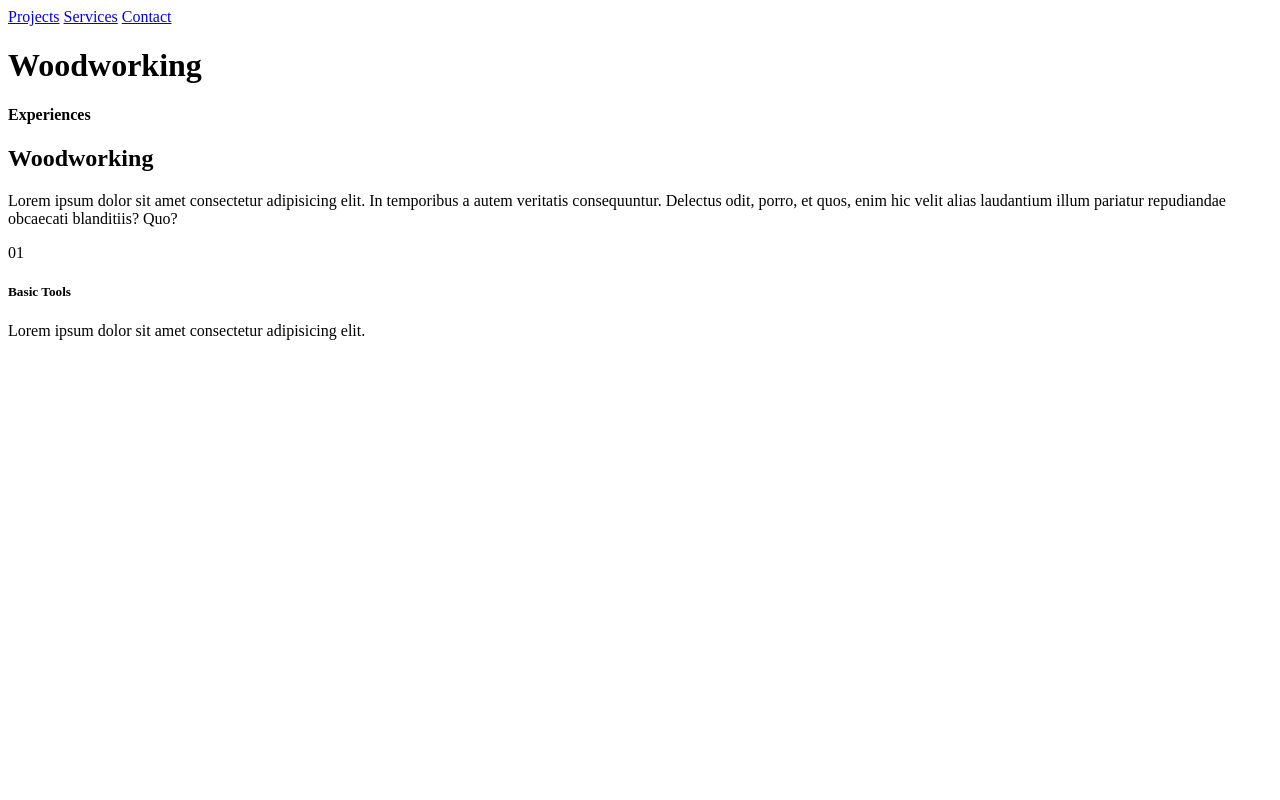
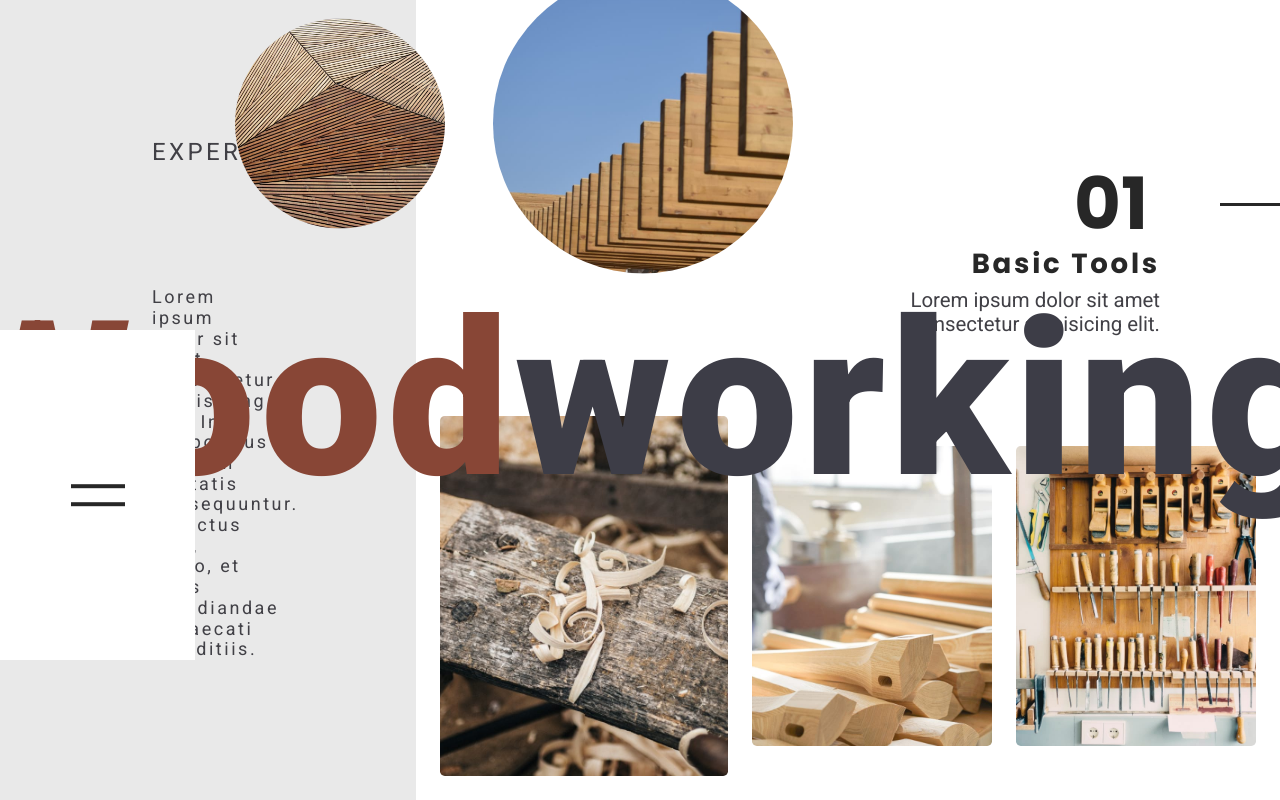
Before and after one commit to johannamag/woodworking-responsive-website, a plain HTML site: page index.html in a window 1280 px wide. Drawn offline with Linux system fonts and the light colour scheme.

Commit message:
Added Styling

```diff
--- a/index.html
+++ b/index.html
@@ -50,8 +50,7 @@
           <p class="col-1__copy">
             Lorem ipsum dolor sit amet consectetur adipisicing elit. In
             temporibus a autem veritatis consequuntur. Delectus odit, porro, et
-            quos, enim hic velit alias laudantium illum pariatur repudiandae
-            obcaecati blanditiis? Quo?
+            quos repudiandae obcaecati blanditiis.
           </p>
         </header>
       </section>
--- a/styles.css
+++ b/styles.css
@@ -0,0 +1,276 @@
+* {
+  margin: 0;
+  padding: 0;
+  box-sizing: border-box;
+}
+
+html {
+  font-size: 24px;
+}
+
+html,
+body {
+  height: 100%;
+  width: 100%;
+}
+
+body {
+  font-family: "Roboto", sans-serif;
+}
+
+.content {
+  position: relative;
+  display: grid;
+  grid-template-columns: 1fr 1fr;
+  height: 100%;
+  overflow-x: hidden;
+  overflow-y: scroll;
+}
+
+.feature {
+  position: absolute;
+  top: 50%;
+  left: 50%;
+  transform: translate(-50%, calc(-50% - 6.25rem));
+  z-index: 100;
+  display: flex;
+  flex-direction: column;
+  align-items: center;
+}
+
+.feature__circles {
+  display: flex;
+  align-items: center;
+  transform: translateX(-5.25rem);
+}
+
+.feature__circle {
+  border-radius: 50%;
+  background-color: #3d3d47;
+  margin: 0 1rem;
+  background-size: cover;
+  background-position: center;
+  background-repeat: no-repeat;
+}
+
+.feature__circle:nth-child(1) {
+  height: 8.75rem;
+  width: 8.75rem;
+  background-image: url("media/wood-texture-1.jpg");
+}
+
+.feature__circle:nth-child(2) {
+  height: 12.5rem;
+  width: 12.5rem;
+  background-image: url("media/wood-texture-2.jpg");
+}
+
+.feature__title {
+  font-weight: 900;
+  font-size: 9rem;
+  letter-spacing: 0.025em;
+  color: #884636;
+}
+
+.feature__title span {
+  color: #3d3d47;
+}
+
+.col-1 {
+  background-color: #e9e9e9;
+  position: relative;
+  display: flex;
+  align-items: center;
+  justify-content: center;
+  grid-column: 1 / span 1;
+}
+
+.nav {
+  opacity: 0;
+  position: absolute;
+  left: 0;
+  top: 13.75rem;
+  width: 8.125rem;
+  height: 13.75rem;
+  background-color: white;
+  display: flex;
+  flex-direction: column;
+  justify-content: center;
+  align-items: center;
+  z-index: 200;
+  transform: all 0.3s ease;
+}
+
+.nav--active {
+  opacity: 1;
+  top: 0;
+  width: 50%;
+  height: 100%;
+}
+
+.hamburger {
+  position: absolute;
+  left: 0;
+  top: 13.75rem;
+  width: 8.125rem;
+  height: 13.75rem;
+  background: #fff;
+  display: flex;
+  align-items: center;
+  justify-content: center;
+  z-index: 200;
+  transform: all 0.3s ease;
+}
+
+.hamburger__button {
+  position: relative;
+  cursor: pointer;
+  padding: 2rem;
+  z-index: 300;
+}
+
+.hamburger__button:focus {
+  outline: 1px solid #884636;
+}
+
+.hamburger__line {
+  position: absolute;
+  width: 2.25rem;
+  height: 0.15rem;
+  background-color: #272727;
+  left: 50%;
+  transform: translate(-50%, -50%);
+  transition: transform 0.3s ease;
+}
+
+.hamburger__line:nth-child(1) {
+  top: calc(50% - 0.375rem);
+}
+
+.hamburger__line:nth-child(2) {
+  top: calc(50% + 0.375rem);
+}
+
+.col-1__header {
+  height: 80%;
+  width: 50%;
+  display: flex;
+  flex-direction: column;
+  justify-content: space-between;
+  padding: 2rem;
+}
+
+.col-1__subtitle {
+  font-size: 1rem;
+  line-height: 1rem;
+  letter-spacing: 0.14em;
+  font-weight: 400;
+  text-transform: uppercase;
+  color: #414046;
+  margin: 0.5rem 0;
+}
+
+.col-1__copy {
+  font-size: 0.75rem;
+  line-height: 1.15em;
+  letter-spacing: 0.14em;
+  font-weight: 400;
+  color: #414046;
+  margin: 0.5rem 0;
+}
+
+.col-2 {
+  position: relative;
+  display: flex;
+  flex-wrap: wrap;
+  align-items: flex-end;
+  grid-column: 2 / span 1;
+}
+
+.col-2__num {
+  font-family: "Poppins", sans-serif;
+  font-size: 3rem;
+  color: #272727;
+  position: absolute;
+  display: flex;
+  align-items: center;
+  top: 6.25rem;
+  right: 0;
+}
+
+.col-2__num::after {
+  content: "";
+  height: 0.125rem;
+  width: 2.5rem;
+  background: #272727;
+  margin-left: 3rem;
+}
+
+.col-2__content {
+  height: 70%;
+  width: 100%;
+  display: flex;
+  flex-direction: column;
+  justify-content: space-between;
+  align-items: flex-end;
+}
+
+.col-2__title {
+  font-family: "Poppins", sans-serif;
+  font-size: 1.15rem;
+  line-height: 2rem;
+  font-weight: 700;
+  letter-spacing: 0.1em;
+  color: #272727;
+}
+
+.col-2__header {
+  width: 40%;
+  text-align: right;
+  margin-right: 5rem;
+}
+
+.col-2__copy {
+  font-size: 0.85rem;
+  line-height: 1.2em;
+  font-weight: 400;
+  color: #414046;
+}
+
+.col-2__images {
+  width: 100%;
+  display: grid;
+  grid-template-columns: 12rem 10rem 10rem;
+  justify-content: end;
+  align-items: center;
+  gap: 1rem;
+  padding: 1rem;
+}
+
+.col-2__image {
+  border-radius: 0.2rem;
+  background-color: #3d3d47;
+  background-size: cover;
+  background-position: center;
+  background-repeat: no-repeat;
+}
+
+.col-2__image:nth-child(1) {
+  height: 15rem;
+  background-image: url("media/chisel.jpg");
+}
+
+.col-2__image:nth-child(2) {
+  height: 12.5rem;
+  background-image: url("media/hammer.jpg");
+}
+
+.col-2__image:nth-child(3) {
+  height: 12.5rem;
+  background-image: url("media/workshop.jpg");
+}
+
+.mobile__title,
+.mobile__circles {
+  display: none;
+}
```
